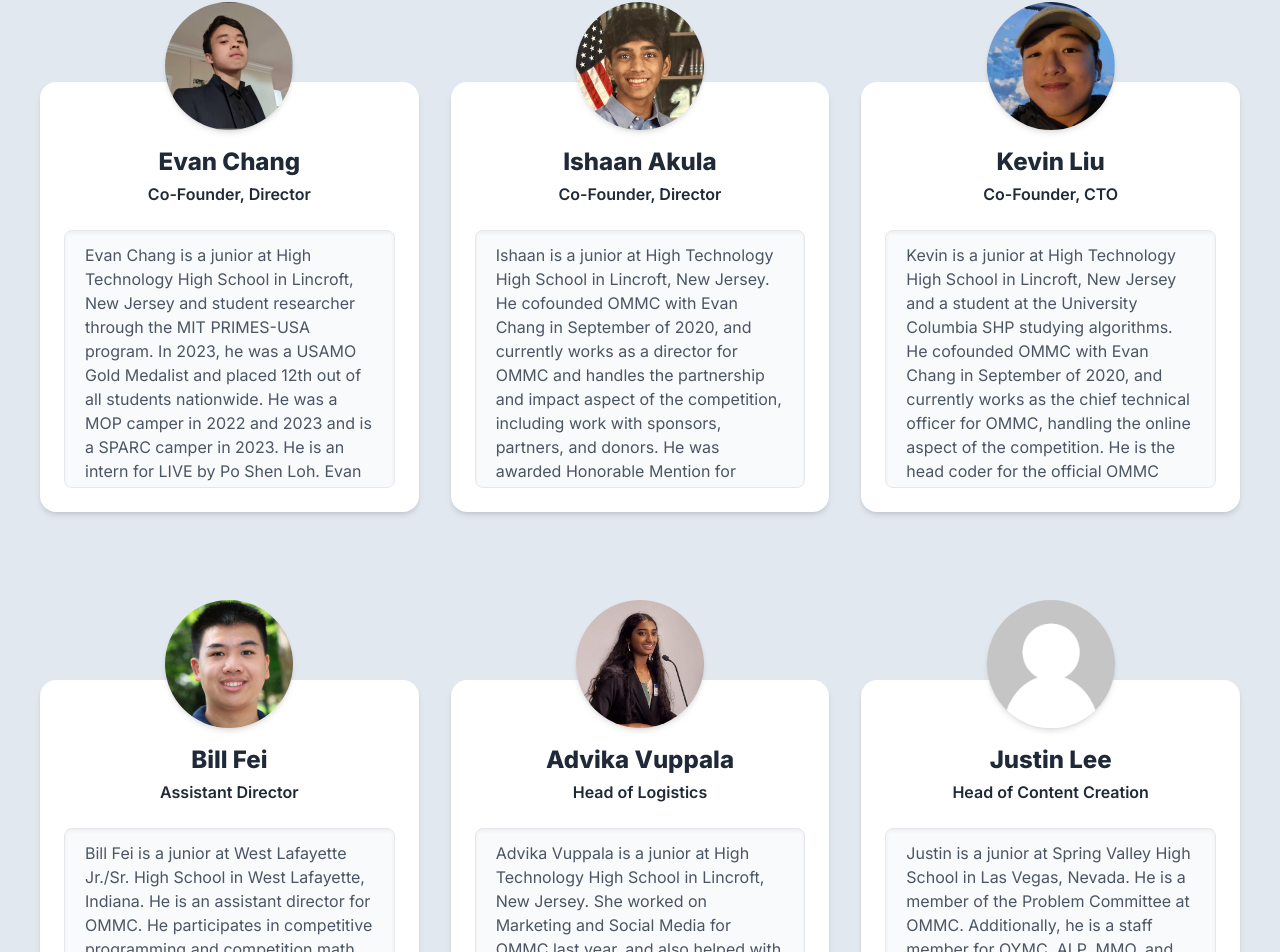
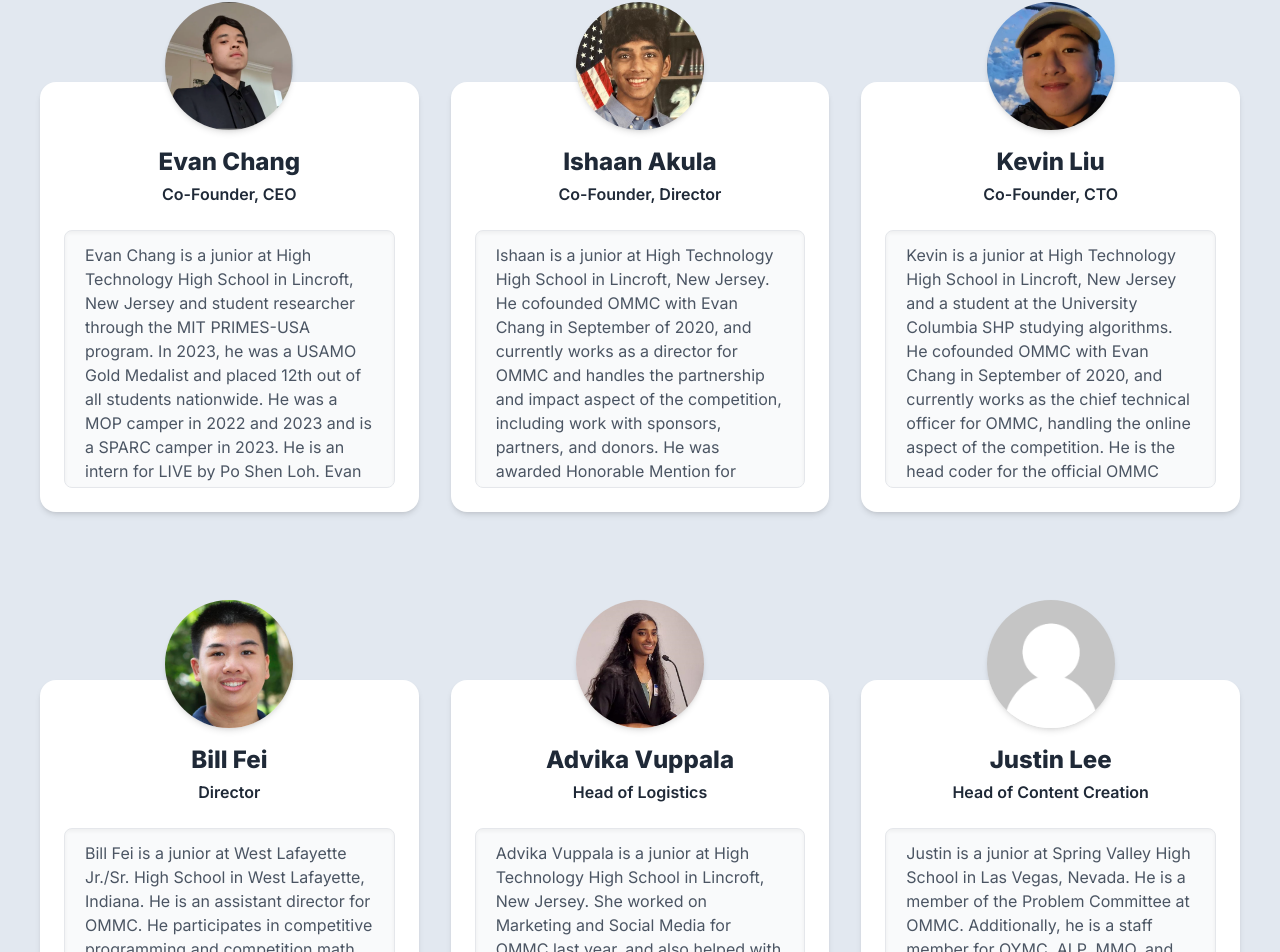
Before and after one commit to Kevin-Liu-01/OMMC-Website, a React (Create React App) app: page /staff in a window 1280 px wide. Shown: the part 286-1238 px from the top of the page. Built offline with nearby package versions, Linux system fonts and the light colour scheme; a web font is replaced by a local one.

Commit message:
[Feat] Add August POTM and Staff Roles

```diff
--- a/src/Pages/Staff.tsx
+++ b/src/Pages/Staff.tsx
@@ -9,7 +9,7 @@ const members = [
     href: "#",
     imageSrc: "/staff/evan.png",
     imageAlt: "Evan Chang",
-    role: "Co-Founder, Director",
+    role: "Co-Founder, CEO",
     bio: "Evan Chang is a junior at High Technology High School in Lincroft, New Jersey and student researcher through the MIT PRIMES-USA program. In 2023, he was a USAMO Gold Medalist and placed 12th out of all students nationwide.  He was a MOP camper in 2022 and 2023 and is a SPARC camper in 2023. He is an intern for LIVE by Po Shen Loh. Evan also currently studies piano and music composition.",
   },
   {
@@ -36,7 +36,7 @@ const members = [
     href: "#",
     imageSrc: "/staff/bill.png",
     imageAlt: "Bill Fei",
-    role: "Assistant Director",
+    role: "Director",
     bio: "Bill Fei is a junior at West Lafayette Jr./Sr. High School in West Lafayette, Indiana. He is an assistant director for OMMC. He participates in competitive programming and competition math. He is a USACO Gold Medalist, a three-time AIME qualifier, and has achieved Distinguished Honor Roll on the AMC 10. He won first place in the ICTM math competition in Indiana, and coaches his school’s MATHCOUNTS team. Besides math, he does many other things in his spare time. He enjoys playing the viola and has been in the Indiana All-State Orchestra 2 years in a row and was the sectional principle of the viola section for both his years in the Indiana Junior All-State Orchestra. He also studies piano and has won awards at the Indiana State Fair piano competition. In addition, he enjoys being on his school’s debate team. He was on his school’s state Public Forum debate roster, and placed 5th at his district’s Congressional Debate. In his free time, he enjoys procrastinating and sleeping.",
   },
 
```
